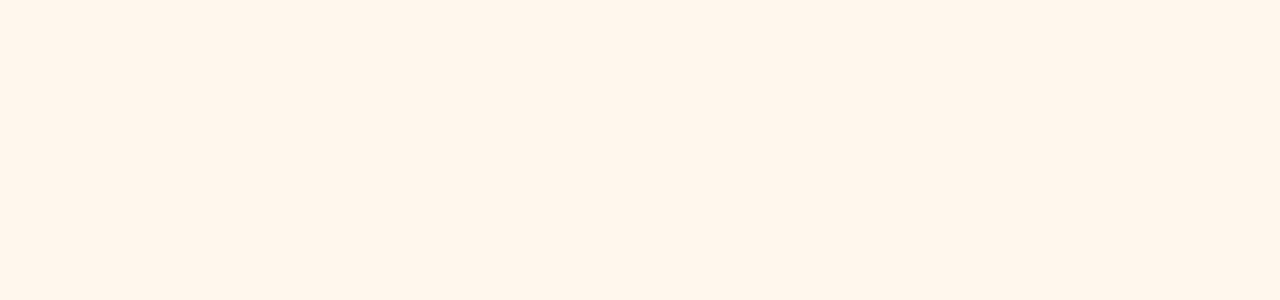
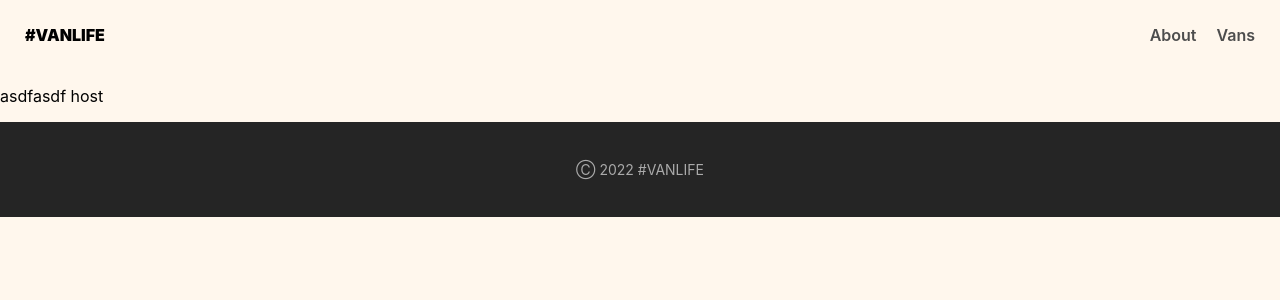
Before and after one commit to landot/react-router-project, a React (Vite) app: page /host in a window 1280 px wide. Before the commit this address had no page. Shown: the top 300 px of the page. Built offline with nearby package versions, Linux system fonts and the light colour scheme; what miragejs would draw is missing.

Commit message:
chore: move van pages into Vans folder, create Host folder

```diff
--- a/src/App.tsx
+++ b/src/App.tsx
@@ -3,9 +3,10 @@ import './App.css'
 import { BrowserRouter, Routes, Route } from 'react-router-dom';
 import About from './pages/About';
 import Home from './pages/Home';
-import VanDetail from './pages/VanDetail';
-import Vans from './pages/Vans';
+import VanDetail from './pages/Vans/VanDetail';
+import Vans from './pages/Vans/Vans';
 import Layout from "./components/Layout.js";
+import Host from "./pages/Host.js";
 
 function App() {
   return (
@@ -14,6 +15,7 @@ function App() {
         <Route element={<Layout />}>
           <Route path="/" element={<Home />}/>
           <Route path="/about" element={<About />}/>
+          <Route path="/host" element={<Host />}/>
           <Route path="/vans" element={<Vans />}/>
           <Route path="/vans/:id" element={<VanDetail />} />
         </Route>
--- /dev/null
+++ b/src/pages/Host.tsx
@@ -0,0 +1,5 @@
+export default function Host() {
+    return (
+        <p>asdfasdf host</p>
+    )
+}
--- a/src/pages/Vans.tsx
+++ b/src/pages/Vans/Vans.tsx
@@ -1,6 +1,6 @@
 import { useEffect, useState } from "react"
-import Van from "../components/Van";
-import { FILTERS } from "../constants.ts/vanFilters";
+import Van from "../../components/Van";
+import { FILTERS } from "../../constants.ts/vanFilters";
 
 export interface Van {
     id: string;
```
Also changed, not shown: src/pages/Vans/VanDetail.tsx (renamed from src/pages/VanDetail.tsx).
